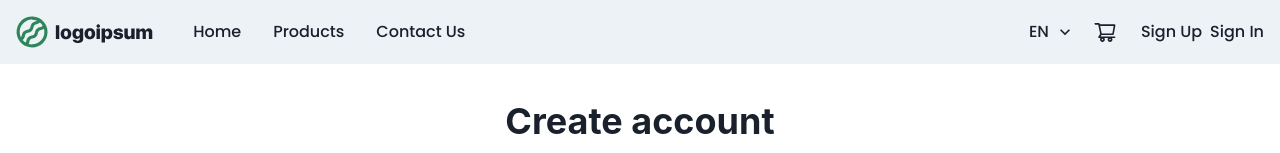
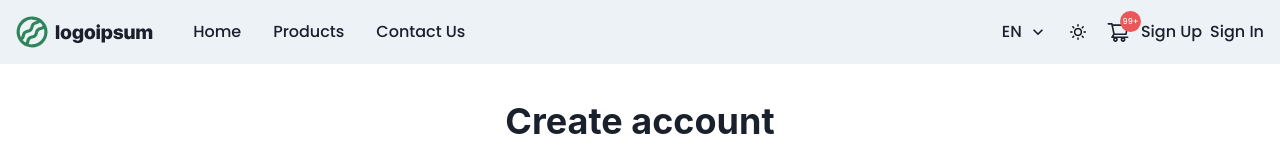
Before and after one commit to Samlogy/saas-ecommerce, a Next.js app in the folder front/: page /register in a window 1280 px wide. Shown: the top 153 px of the page. Built offline with nearby package versions, Linux system fonts and the light colour scheme.

Commit message:
add: badge to shopping cart

```diff
--- a/front/components/NavBar.tsx
+++ b/front/components/NavBar.tsx
@@ -23,7 +23,8 @@ import {
 } from '@chakra-ui/react';
 import { AiOutlineMenu, AiOutlineClose, AiOutlineShoppingCart } from 'react-icons/ai';
 
-import { Logout, SelectLanguage } from "../components"
+import { Logout, SelectLanguage, DarkModeToggle, ShoppingCartIcon } from "../components"
+import { useAuth } from "../store";
 
 const Links = [
   {
@@ -50,10 +51,17 @@ const NavLink = ({ children, link }: { children: ReactNode, link: string }) => (
 
 export default function NavBar() {
   const { isOpen, onOpen, onClose } = useDisclosure();
+
+  const isLogged = useAuth((state: any) => state.isLogged);
+  // const user = useAuth((state: any) => state.user);
+  const logged = useAuth((state: any) => state.logged);
+  // const notLogged = useAuth((state: any) => state.notLogged);
+
+  // console.log('user data: ', user.avatar)
+
   const user = {
     avatar: "https://images.unsplash.com/photo-1493666438817-866a91353ca9?ixlib=rb-0.3.5&q=80&fm=jpg&crop=faces&fit=crop&h=200&w=200&s=b616b2c5b373a80ffc9636ba24f7a4a9"
   };
-  const isLogged = false
 
   return (
       <Box bg={useColorModeValue('gray.100', 'gray.900')} px={4}>
@@ -72,9 +80,10 @@ export default function NavBar() {
           </HStack>
 
           <Flex alignItems={'center'}>
-            <SelectLanguage  />
-            <IconButton aria-label='Shopping Cart' icon={<AiOutlineShoppingCart size={24} />} mr="1rem" />
-            { isLogged ?  <NavMenuConnected avatar={user.avatar} /> : <NavMenuUnConnected /> }
+            <SelectLanguage />
+            <DarkModeToggle />
+            <ShoppingCartIcon value={100} />
+            { isLogged ? <NavMenuConnected avatar={user.avatar} /> : <NavMenuUnConnected /> }
           </Flex>
         </Flex>
 
@@ -89,6 +98,19 @@ export default function NavBar() {
         ) : null}
       </Box>
   );
+}
+
+const ShoppingCartIcon = ({ value }: { value: number }) => {
+  return(
+    <Box pos="relative">
+      { value > 0 ?
+        <Box as="span" w="1.3rem" h="1.3rem" color="white" bg="error" display='flex' justifyContent='center' alignItems='center' fontSize='.5rem'     textAlign='center' borderRadius={'50%'} m="0" pos="absolute" zIndex={9000} right={0} bottom={'50%'}>
+          { value >= 100 ? '99+' : value }
+        </Box> : ''
+      }
+      <IconButton aria-label='Shopping Cart' icon={<AiOutlineShoppingCart size={24} />} mr=".2rem" />
+    </Box>
+  )
 }
 
 
@@ -110,9 +132,9 @@ const NavMenuConnected = ({ avatar }: { avatar: string }) => {
 const NavMenuUnConnected = () => {
   return(
     <Flex>
-      <Box as="span"> <Link href="/register"> Sign Up </Link> </Box>
+      <Box as="span" _hover={{ textDecor: 'underline' }}> <Link href="/register"> Sign Up </Link> </Box>
       <Box w=".5rem"> </Box>
-      <Box as="span"> <Link href="/login"> Sign In </Link> </Box>
+      <Box as="span" _hover={{ textDecor: 'underline' }}> <Link href="/login"> Sign In </Link> </Box>
     </Flex>
   )
 }
--- /dev/null
+++ b/front/components/ShoppingCartIcon.tsx
@@ -0,0 +1,18 @@
+import { Box, IconButton } from '@chakra-ui/react';
+import { AiOutlineShoppingCart } from 'react-icons/ai'
+
+
+const ShoppingCartIcon = ({ value }: { value: number }) => {
+    return(
+      <Box pos="relative">
+        { value > 0 ?
+          <Box as="span" w="1.3rem" h="1.3rem" color="white" bg="error" display='flex' justifyContent='center' alignItems='center' fontSize='.5rem' textAlign='center' borderRadius={'50%'} m="0" pos="absolute" zIndex={9000} right={0} bottom={'50%'}>
+            { value >= 100 ? '99+' : value }
+          </Box> : ''
+        }
+        <IconButton aria-label='Shopping Cart' icon={<AiOutlineShoppingCart size={24} />} mr=".2rem" />
+      </Box>
+    )
+}
+
+export default ShoppingCartIcon;
--- a/front/components/index.ts
+++ b/front/components/index.ts
@@ -16,3 +16,4 @@ export { default as SocialMediaButton} from "./SocialMediaButton"
 export { default as Carousel} from "./Carousel"
 export { default as BackTop} from "./BackTop"
 export { default as DarkModeToggle} from "./DarkModeToggle"
+export { default as ShoppingCartIcon} from "./ShoppingCartIcon"
--- a/front/theme/utilities.ts
+++ b/front/theme/utilities.ts
@@ -4,6 +4,10 @@ export const colors = {
     white: "#fff",
     black: "#000",
     accent: "#57980B",
+    error: "#EB5757",
+    warning: "#F2994A",
+    success: "#73C316",
+    info: "#00466E"
 
     // green: {
     //     main: "#73C316",
```
